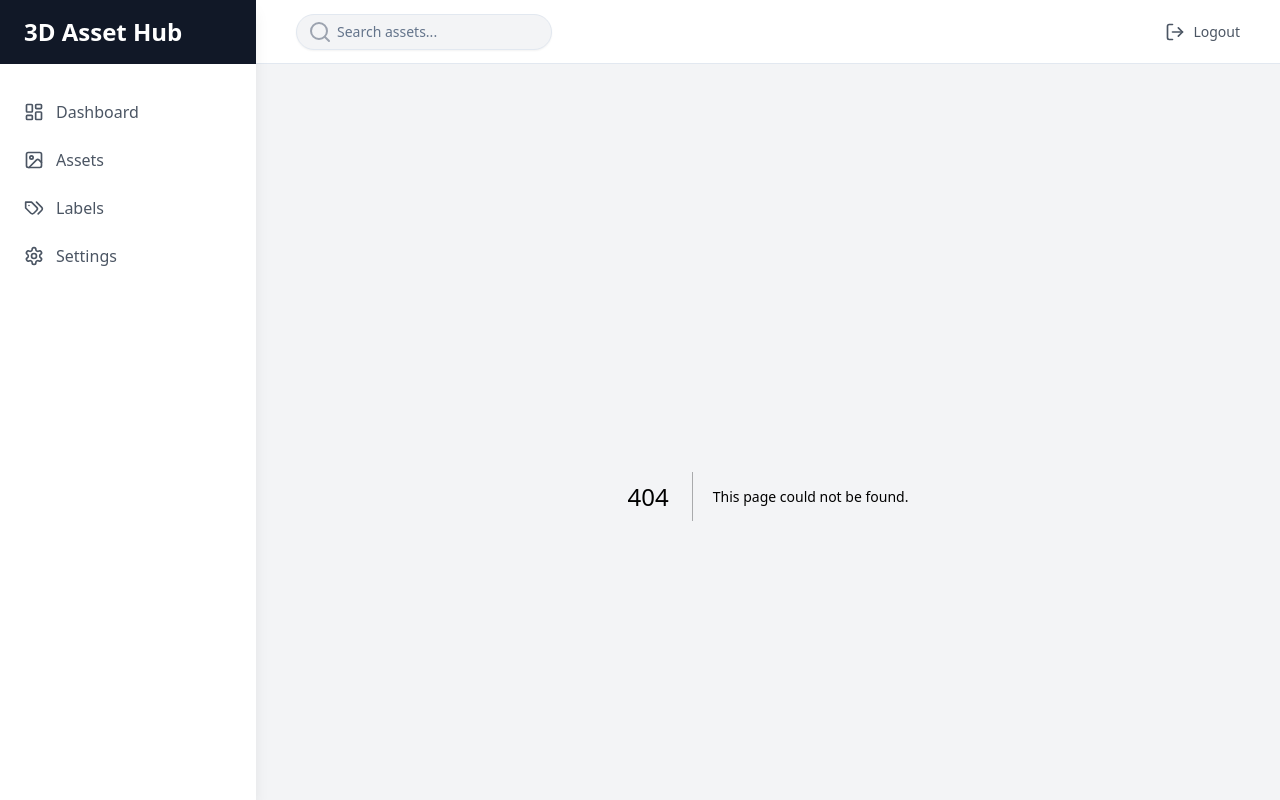
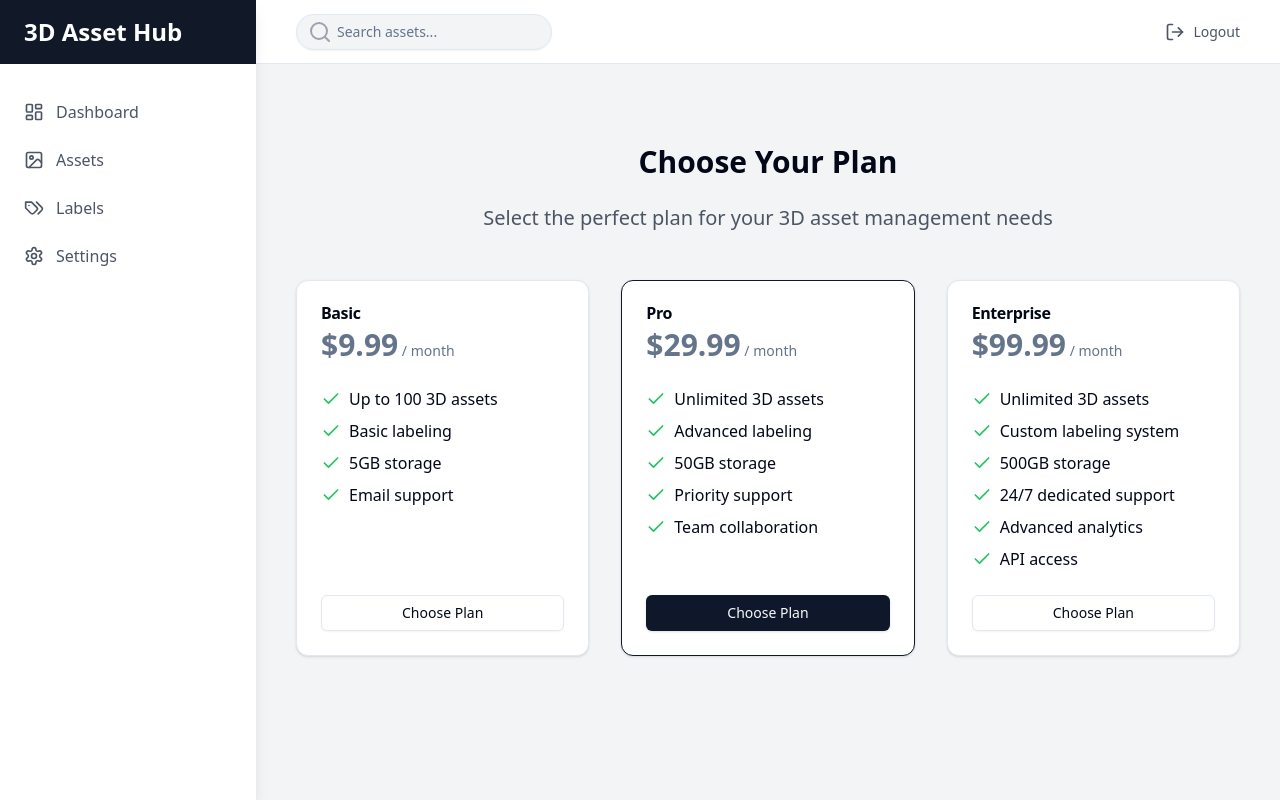
Before and after one commit to danyaeche/Aura.dev, a Next.js app: page /pricing in a window 1280 px wide. Before the commit this address had no page. Built offline with nearby package versions, Linux system fonts and the light colour scheme.

Commit message:
SOFTGEN MAGIC

```diff
--- a/package.json
+++ b/package.json
@@ -53,6 +53,7 @@
     "next-auth": "^4.24.7",
     "next-themes": "^0.3.0",
     "react": "^18",
+    "react-beautiful-dnd": "^13.1.1",
     "react-day-picker": "^8.10.1",
     "react-dnd": "^16.0.1",
     "react-dom": "^18",
--- /dev/null
+++ b/src/context/AssetContext.js
@@ -0,0 +1,55 @@
+import React, { createContext, useContext, useState, useEffect } from 'react';
+
+const AssetContext = createContext();
+
+export const useAssets = () => useContext(AssetContext);
+
+export const AssetProvider = ({ children }) => {
+  const [assets, setAssets] = useState([]);
+  const [loading, setLoading] = useState(true);
+  const [error, setError] = useState(null);
+
+  useEffect(() => {
+    fetchAssets();
+  }, []);
+
+  const fetchAssets = async () => {
+    setLoading(true);
+    try {
+      // In a real application, this would be an API call
+      const response = await new Promise(resolve => setTimeout(() => resolve([
+        { id: 1, name: "Character Model", type: "3D Model", thumbnail: "/api/placeholder/200/200" },
+        { id: 2, name: "Grass Texture", type: "Texture", thumbnail: "/api/placeholder/200/200" },
+        { id: 3, name: "Sci-Fi Props", type: "3D Model", thumbnail: "/api/placeholder/200/200" },
+        { id: 4, name: "Metal Material", type: "Material", thumbnail: "/api/placeholder/200/200" },
+        { id: 5, name: "Vehicle Model", type: "3D Model", thumbnail: "/api/placeholder/200/200" },
+        { id: 6, name: "Wood Texture", type: "Texture", thumbnail: "/api/placeholder/200/200" },
+      ]), 1000));
+      setAssets(response);
+    } catch (err) {
+      setError('Failed to fetch assets');
+    } finally {
+      setLoading(false);
+    }
+  };
+
+  const addAsset = (asset) => {
+    setAssets(prevAssets => [...prevAssets, { ...asset, id: Date.now() }]);
+  };
+
+  const updateAsset = (id, updatedAsset) => {
+    setAssets(prevAssets => prevAssets.map(asset =>
+      asset.id === id ? { ...asset, ...updatedAsset } : asset
+    ));
+  };
+
+  const deleteAsset = (id) => {
+    setAssets(prevAssets => prevAssets.filter(asset => asset.id !== id));
+  };
+
+  return (
+    <AssetContext.Provider value={{ assets, loading, error, addAsset, updateAsset, deleteAsset }}>
+      {children}
+    </AssetContext.Provider>
+  );
+};
--- a/src/pages/_app.js
+++ b/src/pages/_app.js
@@ -1,12 +1,18 @@
 import "@/styles/globals.css";
 import { Toaster } from "@/components/ui/toaster";
 import { Layout } from "@/components/Layout";
+import { SessionProvider } from "next-auth/react";
+import { AssetProvider } from "@/context/AssetContext";
 
-export default function App({ Component, pageProps }) {
+export default function App({ Component, pageProps: { session, ...pageProps } }) {
   return (
-    <Layout>
-      <Component {...pageProps} />
-      <Toaster />
-    </Layout>
+    <SessionProvider session={session}>
+      <AssetProvider>
+        <Layout>
+          <Component {...pageProps} />
+          <Toaster />
+        </Layout>
+      </AssetProvider>
+    </SessionProvider>
   );
 }
--- /dev/null
+++ b/src/pages/api/auth/[...nextauth].js
@@ -0,0 +1,40 @@
+import NextAuth from "next-auth"
+import CredentialsProvider from "next-auth/providers/credentials"
+
+export const authOptions = {
+  providers: [
+    CredentialsProvider({
+      name: 'Credentials',
+      credentials: {
+        email: { label: "Email", type: "text", placeholder: "jsmith@example.com" },
+        password: { label: "Password", type: "password" }
+      },
+      async authorize(credentials, req) {
+        // Here you would typically query your database to find the user
+        // For this example, we'll use a mock user
+        if (credentials.email === "user@example.com" && credentials.password === "password") {
+          return { id: 1, name: "J Smith", email: "user@example.com" }
+        } else {
+          return null
+        }
+      }
+    })
+  ],
+  pages: {
+    signIn: '/login',
+  },
+  callbacks: {
+    async jwt({ token, user }) {
+      if (user) {
+        token.id = user.id
+      }
+      return token
+    },
+    async session({ session, token }) {
+      session.user.id = token.id
+      return session
+    }
+  }
+}
+
+export default NextAuth(authOptions)
--- a/src/pages/assets.js
+++ b/src/pages/assets.js
@@ -6,27 +6,35 @@ import { Select, SelectContent, SelectItem, SelectTrigger, SelectValue } from "@
 import { Dialog, DialogContent, DialogHeader, DialogTitle, DialogTrigger } from "@/components/ui/dialog";
 import { Grid, List, Filter, Eye, Edit, Trash2 } from "lucide-react";
 import { motion, AnimatePresence } from "framer-motion";
+import { useAssets } from "@/context/AssetContext";
+import { DragDropContext, Droppable, Draggable } from 'react-beautiful-dnd';
 
 export default function Assets() {
   const [viewMode, setViewMode] = useState('grid');
   const [selectedAsset, setSelectedAsset] = useState(null);
-
-  // Mock data for assets
-  const assets = [
-    { id: 1, name: "Character Model", type: "3D Model", thumbnail: "/api/placeholder/200/200" },
-    { id: 2, name: "Grass Texture", type: "Texture", thumbnail: "/api/placeholder/200/200" },
-    { id: 3, name: "Sci-Fi Props", type: "3D Model", thumbnail: "/api/placeholder/200/200" },
-    { id: 4, name: "Metal Material", type: "Material", thumbnail: "/api/placeholder/200/200" },
-    { id: 5, name: "Vehicle Model", type: "3D Model", thumbnail: "/api/placeholder/200/200" },
-    { id: 6, name: "Wood Texture", type: "Texture", thumbnail: "/api/placeholder/200/200" },
-  ];
+  const { assets, loading, error, updateAsset, deleteAsset } = useAssets();
 
   const handleAssetClick = (asset) => {
     setSelectedAsset(asset);
   };
 
-  const AssetCard = ({ asset }) => (
+  const handleDragEnd = (result) => {
+    if (!result.destination) return;
+    const items = Array.from(assets);
+    const [reorderedItem] = items.splice(result.source.index, 1);
+    items.splice(result.destination.index, 0, reorderedItem);
+    // Update the order in your state or backend
+    // For this example, we'll just log the new order
+    console.log('New asset order:', items);
+  };
+
+  const AssetCard = ({ asset, index }) => (
+    <Draggable draggableId={asset.id.toString()} index={index}>
+      {(provided) => (
         <motion.div
+          ref={provided.innerRef}
+          {...provided.draggableProps}
+          {...provided.dragHandleProps}
           layout
           initial={{ opacity: 0 }}
           animate={{ opacity: 1 }}
@@ -57,21 +65,25 @@ export default function Assets() {
                     <div className="mt-4">
                       <img src={selectedAsset?.thumbnail} alt={selectedAsset?.name} className="w-full h-64 object-cover" />
                       <p className="mt-2">Type: {selectedAsset?.type}</p>
-                  {/* Add more asset details here */}
                     </div>
                   </DialogContent>
                 </Dialog>
-            <Button variant="outline" size="sm">
+                <Button variant="outline" size="sm" onClick={() => updateAsset(asset.id, { ...asset, name: `${asset.name} (edited)` })}>
                   <Edit className="h-4 w-4" />
                 </Button>
-            <Button variant="outline" size="sm">
+                <Button variant="outline" size="sm" onClick={() => deleteAsset(asset.id)}>
                   <Trash2 className="h-4 w-4" />
                 </Button>
               </div>
             </CardContent>
           </Card>
         </motion.div>
+      )}
+    </Draggable>
   );
+
+  if (loading) return <div>Loading assets...</div>;
+  if (error) return <div>Error: {error}</div>;
 
   return (
     <div className="space-y-6">
@@ -105,16 +117,25 @@ export default function Assets() {
         </div>
       </div>
 
+      <DragDropContext onDragEnd={handleDragEnd}>
+        <Droppable droppableId="assets">
+          {(provided) => (
             <AnimatePresence>
               <motion.div
+                {...provided.droppableProps}
+                ref={provided.innerRef}
                 layout
                 className={viewMode === 'grid' ? 'grid grid-cols-1 md:grid-cols-3 lg:grid-cols-4 gap-6' : 'space-y-4'}
               >
-          {assets.map((asset) => (
-            <AssetCard key={asset.id} asset={asset} />
+                {assets.map((asset, index) => (
+                  <AssetCard key={asset.id} asset={asset} index={index} />
                 ))}
+                {provided.placeholder}
               </motion.div>
             </AnimatePresence>
+          )}
+        </Droppable>
+      </DragDropContext>
     </div>
   );
 }
--- /dev/null
+++ b/src/pages/pricing.js
@@ -0,0 +1,82 @@
+import { Button } from "@/components/ui/button";
+import { Card, CardContent, CardDescription, CardFooter, CardHeader, CardTitle } from "@/components/ui/card";
+import { Check } from "lucide-react";
+
+const PricingTier = ({ name, price, features, recommended }) => (
+  <Card className={`flex flex-col ${recommended ? 'border-primary' : ''}`}>
+    <CardHeader>
+      <CardTitle>{name}</CardTitle>
+      <CardDescription>
+        <span className="text-3xl font-bold">${price}</span> / month
+      </CardDescription>
+    </CardHeader>
+    <CardContent className="flex-grow">
+      <ul className="space-y-2">
+        {features.map((feature, index) => (
+          <li key={index} className="flex items-center">
+            <Check className="h-5 w-5 text-green-500 mr-2" />
+            {feature}
+          </li>
+        ))}
+      </ul>
+    </CardContent>
+    <CardFooter>
+      <Button className="w-full" variant={recommended ? 'default' : 'outline'}>
+        Choose Plan
+      </Button>
+    </CardFooter>
+  </Card>
+);
+
+export default function Pricing() {
+  const tiers = [
+    {
+      name: "Basic",
+      price: 9.99,
+      features: [
+        "Up to 100 3D assets",
+        "Basic labeling",
+        "5GB storage",
+        "Email support"
+      ]
+    },
+    {
+      name: "Pro",
+      price: 29.99,
+      features: [
+        "Unlimited 3D assets",
+        "Advanced labeling",
+        "50GB storage",
+        "Priority support",
+        "Team collaboration"
+      ],
+      recommended: true
+    },
+    {
+      name: "Enterprise",
+      price: 99.99,
+      features: [
+        "Unlimited 3D assets",
+        "Custom labeling system",
+        "500GB storage",
+        "24/7 dedicated support",
+        "Advanced analytics",
+        "API access"
+      ]
+    }
+  ];
+
+  return (
+    <div className="py-12">
+      <h1 className="text-3xl font-bold text-center mb-6">Choose Your Plan</h1>
+      <p className="text-xl text-center text-gray-600 mb-12">
+        Select the perfect plan for your 3D asset management needs
+      </p>
+      <div className="grid md:grid-cols-3 gap-8 max-w-6xl mx-auto px-4">
+        {tiers.map((tier, index) => (
+          <PricingTier key={index} {...tier} />
+        ))}
+      </div>
+    </div>
+  );
+}
```
Also changed, not shown: 1 other file (tests, documents, lock files or other folders). Lines whose indentation alone changed are shown as unchanged.
